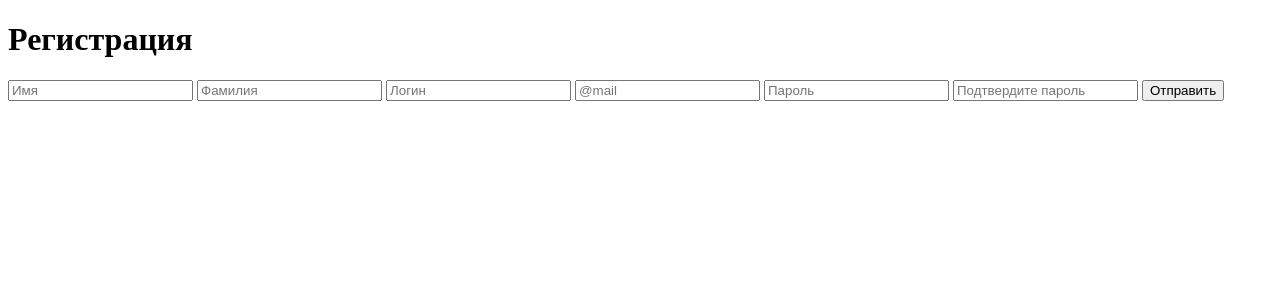
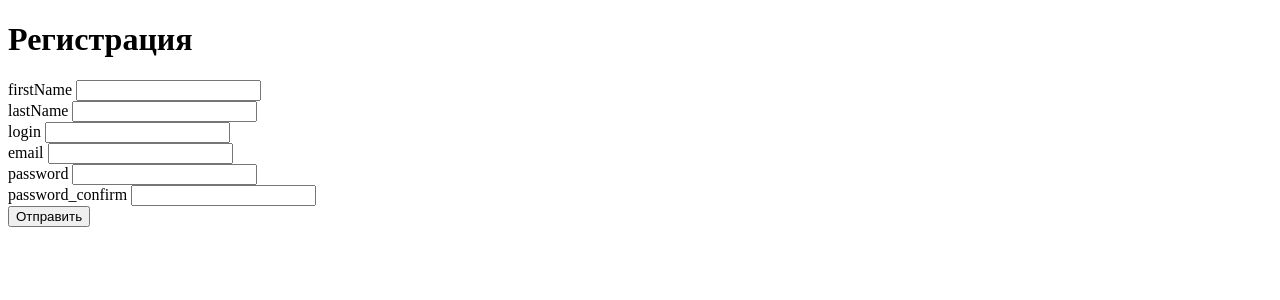
Before and after one commit to dankru/php-mvcFramework, a PHP site: page /register in a window 1280 px wide. Shown: the top 300 px of the page. Run offline with PHP 8.4, Linux system fonts and the light colour scheme; some libraries are stand-ins or nearby versions.

Commit message:
refactored register form to use form and field classes

```diff
--- a/views/register.php
+++ b/views/register.php
@@ -1,13 +1,18 @@
 <h1>
     Регистрация
 </h1>
-
-<form action="/register" method="POST">
-    <input type="text" name="firstName" placeholder="Имя">
-    <input type="text" name="lastName" placeholder="Фамилия">
-    <input type="text" name="login" placeholder="Логин">
-    <input type="text" name="email" placeholder="@mail">
-    <input type="text" name="password" placeholder="Пароль">
-    <input type="text" name="password_confirm" placeholder="Подтвердите пароль">
-    <button type="submit">Отправить</button>
-</form>
+<?php $form = \app\core\form\Form::begin('', 'POST') ?>
+    <div class="row">
+        <div class="col">
+            <?php echo $form->field($model, 'firstName') ?>
+        </div>
+        <div class="col">
+            <?php echo $form->field($model, 'lastName') ?>
+        </div>
+    </div>
+    <?php echo $form->field($model, 'login') ?>
+    <?php echo $form->field($model, 'email') ?>
+    <?php echo $form->field($model, 'password')->passwordField() ?>
+    <?php echo $form->field($model, 'password_confirm')->passwordField() ?>
+<button type="submit">Отправить</button>
+<?php \app\core\form\Form::end() ?>
```
